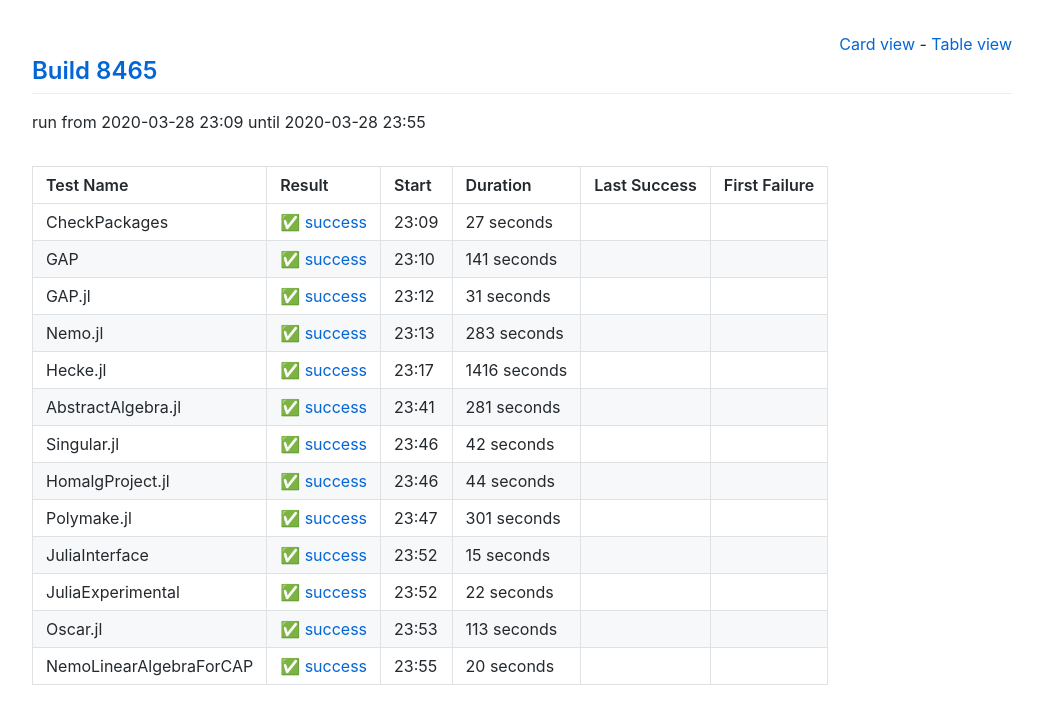
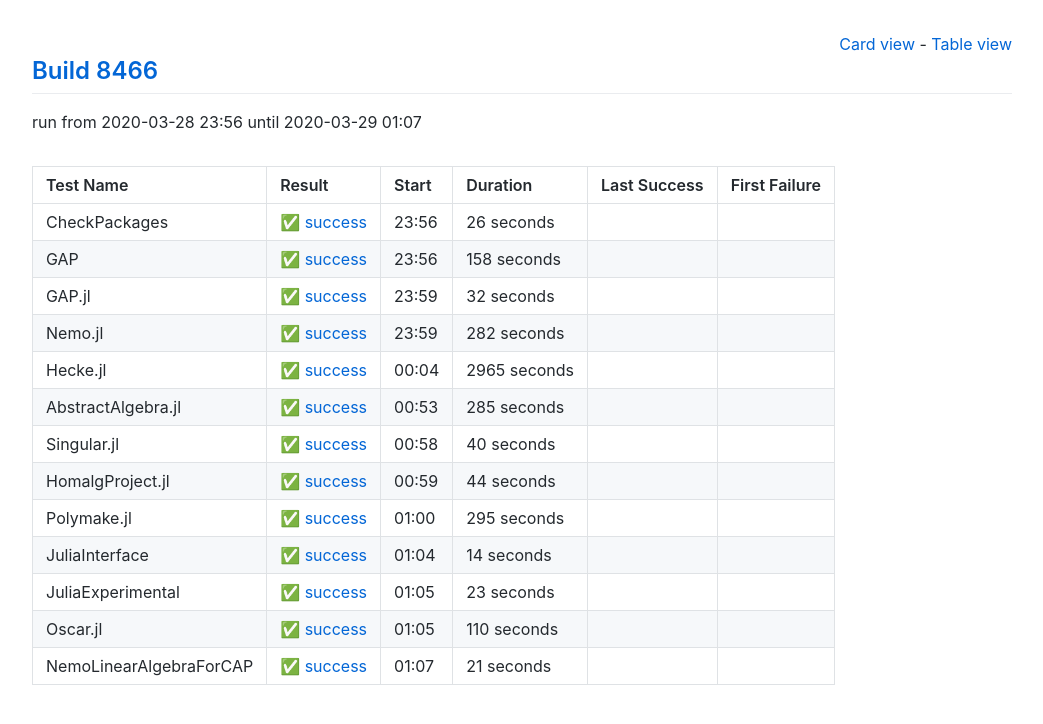
Before and after one commit to oscar-system/oscar-ci-status, a Jekyll site: the page built from table.html, in a window 1280 px wide. Shown: the top 724 px of the page, without its empty margins (118-1161 px from the left). Built offline with Jekyll 4.4.1, drawn with Linux system fonts in a browser that asks for light colours.

Commit message:
Build 8466

```diff
--- a/_data/ci.yml
+++ b/_data/ci.yml
@@ -1,82 +1,82 @@
-build: 8465
-build_url: https://oscarci.mathematik.uni-kl.de/job/oscar/8465/
+build: 8466
+build_url: https://oscarci.mathematik.uni-kl.de/job/oscar/8466/
 job: oscar
 tests:
-- duration: 27
+- duration: 26
   exitcode: 0
   first_failure: false
   first_failure_url: null
   last_success: false
   last_success_url: null
-  log: https://oscarci.mathematik.uni-kl.de/job/oscar/8465/artifact/logs/build-8465/CheckPackages.log
+  log: https://oscarci.mathematik.uni-kl.de/job/oscar/8466/artifact/logs/build-8466/CheckPackages.log
   name: CheckPackages
-  start: 2020-03-28 23:09
+  start: 2020-03-28 23:56
   status: success
   success: true
-- duration: 141
+- duration: 158
   exitcode: 0
   first_failure: false
   first_failure_url: null
   last_success: false
   last_success_url: null
-  log: https://oscarci.mathematik.uni-kl.de/job/oscar/8465/artifact/logs/build-8465/GAP.log
+  log: https://oscarci.mathematik.uni-kl.de/job/oscar/8466/artifact/logs/build-8466/GAP.log
   name: GAP
-  start: 2020-03-28 23:10
+  start: 2020-03-28 23:56
   status: success
   success: true
-- duration: 31
+- duration: 32
   exitcode: 0
   first_failure: false
   first_failure_url: null
   last_success: false
   last_success_url: null
-  log: https://oscarci.mathematik.uni-kl.de/job/oscar/8465/artifact/logs/build-8465/GAP.jl.log
+  log: https://oscarci.mathematik.uni-kl.de/job/oscar/8466/artifact/logs/build-8466/GAP.jl.log
   name: GAP.jl
-  start: 2020-03-28 23:12
+  start: 2020-03-28 23:59
   status: success
   success: true
-- duration: 283
+- duration: 282
   exitcode: 0
   first_failure: false
   first_failure_url: null
   last_success: false
   last_success_url: null
-  log: https://oscarci.mathematik.uni-kl.de/job/oscar/8465/artifact/logs/build-8465/Nemo.jl.log
+  log: https://oscarci.mathematik.uni-kl.de/job/oscar/8466/artifact/logs/build-8466/Nemo.jl.log
   name: Nemo.jl
-  start: 2020-03-28 23:13
+  start: 2020-03-28 23:59
   status: success
   success: true
-- duration: 1416
+- duration: 2965
   exitcode: 0
   first_failure: false
   first_failure_url: null
   last_success: false
   last_success_url: null
-  log: https://oscarci.mathematik.uni-kl.de/job/oscar/8465/artifact/logs/build-8465/Hecke.jl.log
+  log: https://oscarci.mathematik.uni-kl.de/job/oscar/8466/artifact/logs/build-8466/Hecke.jl.log
   name: Hecke.jl
-  start: 2020-03-28 23:17
+  start: 2020-03-29 00:04
   status: success
   success: true
-- duration: 281
+- duration: 285
   exitcode: 0
   first_failure: false
   first_failure_url: null
   last_success: false
   last_success_url: null
-  log: https://oscarci.mathematik.uni-kl.de/job/oscar/8465/artifact/logs/build-8465/AbstractAlgebra.jl.log
+  log: https://oscarci.mathematik.uni-kl.de/job/oscar/8466/artifact/logs/build-8466/AbstractAlgebra.jl.log
   name: AbstractAlgebra.jl
-  start: 2020-03-28 23:41
+  start: 2020-03-29 00:53
   status: success
   success: true
-- duration: 42
+- duration: 40
   exitcode: 0
   first_failure: false
   first_failure_url: null
   last_success: false
   last_success_url: null
-  log: https://oscarci.mathematik.uni-kl.de/job/oscar/8465/artifact/logs/build-8465/Singular.jl.log
+  log: https://oscarci.mathematik.uni-kl.de/job/oscar/8466/artifact/logs/build-8466/Singular.jl.log
   name: Singular.jl
-  start: 2020-03-28 23:46
+  start: 2020-03-29 00:58
   status: success
   success: true
 - duration: 44
@@ -85,63 +85,63 @@ tests:
   first_failure_url: null
   last_success: false
   last_success_url: null
-  log: https://oscarci.mathematik.uni-kl.de/job/oscar/8465/artifact/logs/build-8465/HomalgProject.jl.log
+  log: https://oscarci.mathematik.uni-kl.de/job/oscar/8466/artifact/logs/build-8466/HomalgProject.jl.log
   name: HomalgProject.jl
-  start: 2020-03-28 23:46
+  start: 2020-03-29 00:59
   status: success
   success: true
-- duration: 301
+- duration: 295
   exitcode: 0
   first_failure: false
   first_failure_url: null
   last_success: false
   last_success_url: null
-  log: https://oscarci.mathematik.uni-kl.de/job/oscar/8465/artifact/logs/build-8465/Polymake.jl.log
+  log: https://oscarci.mathematik.uni-kl.de/job/oscar/8466/artifact/logs/build-8466/Polymake.jl.log
   name: Polymake.jl
-  start: 2020-03-28 23:47
+  start: 2020-03-29 01:00
   status: success
   success: true
-- duration: 15
+- duration: 14
   exitcode: 0
   first_failure: false
   first_failure_url: null
   last_success: false
   last_success_url: null
-  log: https://oscarci.mathematik.uni-kl.de/job/oscar/8465/artifact/logs/build-8465/JuliaInterface.log
+  log: https://oscarci.mathematik.uni-kl.de/job/oscar/8466/artifact/logs/build-8466/JuliaInterface.log
   name: JuliaInterface
-  start: 2020-03-28 23:52
+  start: 2020-03-29 01:04
   status: success
   success: true
-- duration: 22
+- duration: 23
   exitcode: 0
   first_failure: false
   first_failure_url: null
   last_success: false
   last_success_url: null
-  log: https://oscarci.mathematik.uni-kl.de/job/oscar/8465/artifact/logs/build-8465/JuliaExperimental.log
+  log: https://oscarci.mathematik.uni-kl.de/job/oscar/8466/artifact/logs/build-8466/JuliaExperimental.log
   name: JuliaExperimental
-  start: 2020-03-28 23:52
+  start: 2020-03-29 01:05
   status: success
   success: true
-- duration: 113
+- duration: 110
   exitcode: 0
   first_failure: false
   first_failure_url: null
   last_success: false
   last_success_url: null
-  log: https://oscarci.mathematik.uni-kl.de/job/oscar/8465/artifact/logs/build-8465/Oscar.jl.log
+  log: https://oscarci.mathematik.uni-kl.de/job/oscar/8466/artifact/logs/build-8466/Oscar.jl.log
   name: Oscar.jl
-  start: 2020-03-28 23:53
+  start: 2020-03-29 01:05
   status: success
   success: true
-- duration: 20
+- duration: 21
   exitcode: 0
   first_failure: false
   first_failure_url: null
   last_success: false
   last_success_url: null
-  log: https://oscarci.mathematik.uni-kl.de/job/oscar/8465/artifact/logs/build-8465/NemoLinearAlgebraForCAP.log
+  log: https://oscarci.mathematik.uni-kl.de/job/oscar/8466/artifact/logs/build-8466/NemoLinearAlgebraForCAP.log
   name: NemoLinearAlgebraForCAP
-  start: 2020-03-28 23:55
+  start: 2020-03-29 01:07
   status: success
   success: true
```
Also changed, not shown: README.md.
